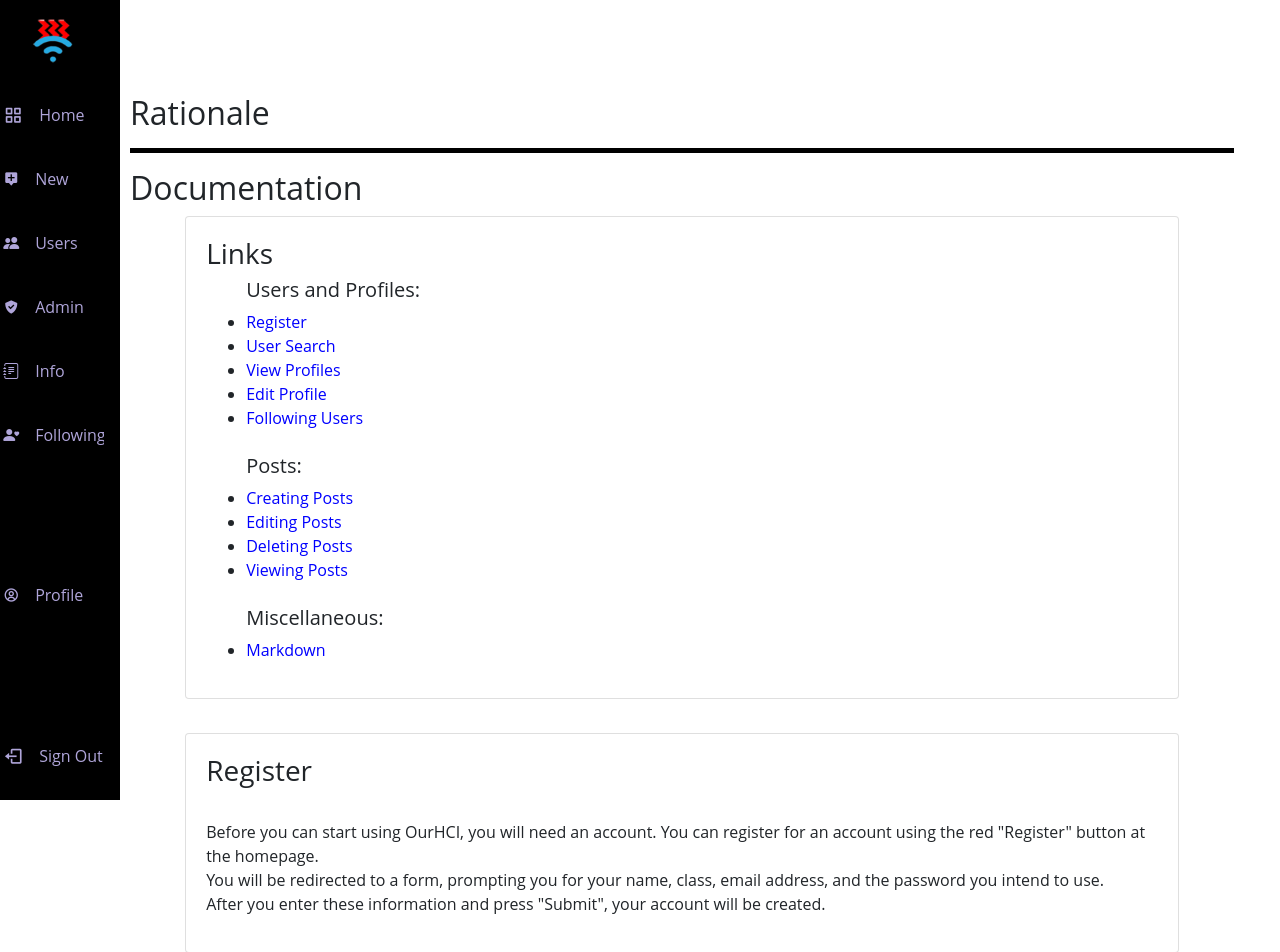
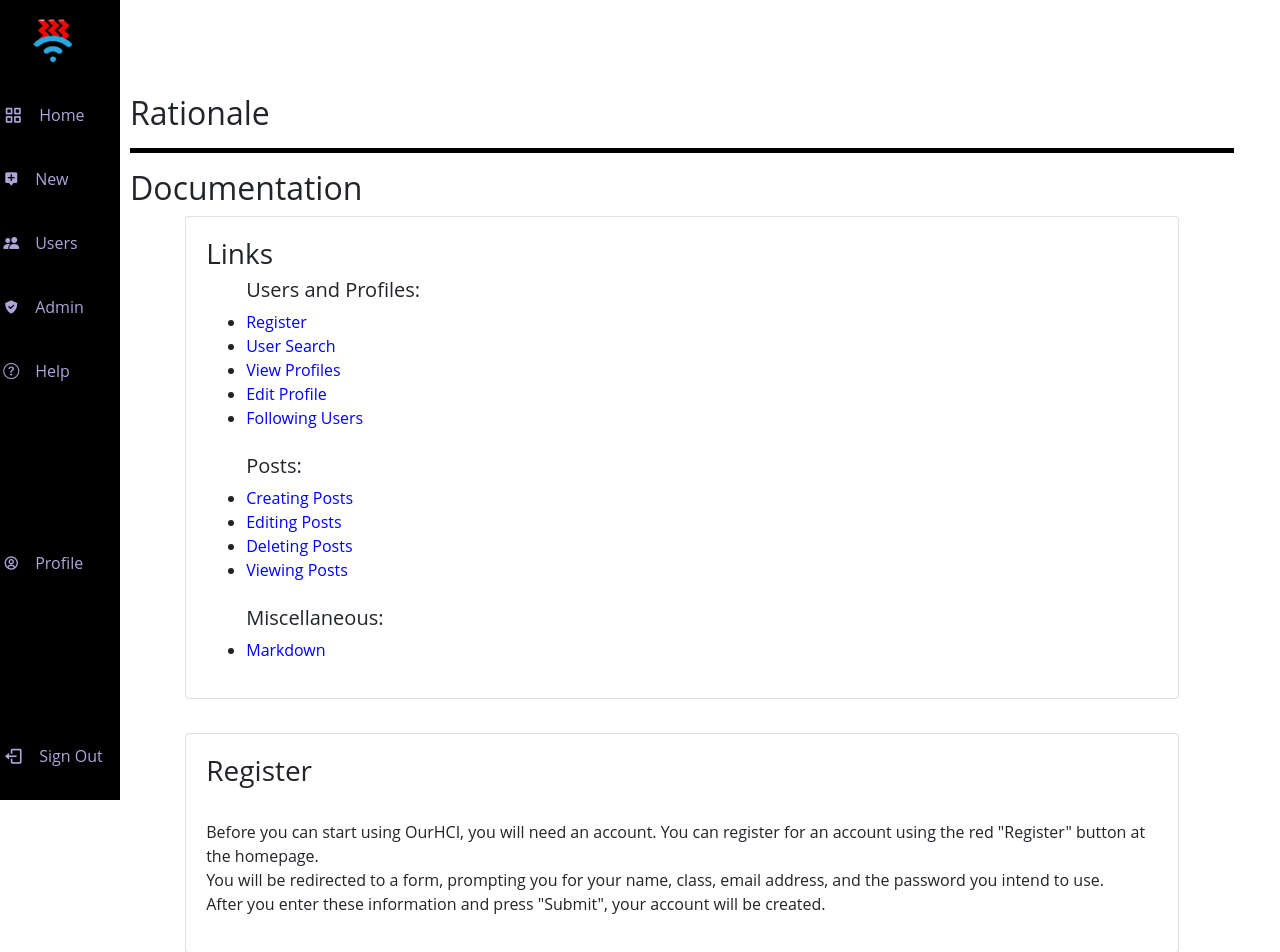
Before and after one commit to lohhaoyuan/hciprojectwork2022, a Django app: page /documentation in a window 1280 px wide. Shown: the top 952 px of the page. Run offline with Django 4.2, Linux system fonts and the light colour scheme; a user stored in the database is signed in.

Commit message:
Filters, Documentation, Complete bs, etc.

```diff
--- a/ourhci/ourapp/templates/ourapp/documentation.html
+++ b/ourhci/ourapp/templates/ourapp/documentation.html
@@ -25,7 +25,7 @@
 
         <h2>Documentation</h2>
         <div>
-            <div class="card" style="width: 90%; height: auto; margin-bottom:2px;margin: 0 auto;float: none; margin-bottom: 10px;">
+            <div class="card">
                 <div class="card-body">
                     <h3>Links</h3>
 
@@ -234,7 +234,7 @@
                         <ol>
                             <li>the "<i class='bx bx-grid-alt nav_icon'></i> Home" tab, under "Posts"</li>
                             <b>and</b>
-                            <li>the <a href="#docs_follow_user">"<i class="bi bi-person-heart"></i> Following"</a> tab, which shows posts by only people you follow.</li>
+                            <li>the <a href="#docs_follow_user">"<i class='bx bx-filter-alt'></i> Following"</a> filter button on the home page, which shows posts by only people you follow.</li>
                         </ol>
                     </p>
                 </div>
--- a/ourhci/ourapp/templates/ourapp/layout.html
+++ b/ourhci/ourapp/templates/ourapp/layout.html
@@ -327,15 +327,10 @@
             </a>
           {% endif %}
           <a href="/documentation" class="nav_link" id="e">
-            <i class='bi bi-journal-text'></i>
-            <span class="nav_name">Info</span>
+            <i class="bi bi-question-circle"></i>
+            <span class="nav_name">Help</span>
           </a>
-          {% if user.is_authenticated %}
-          <a href="/following" class="nav_link" id="f">
-            <i class="bi bi-person-heart"></i>
-            <span class="nav_name">Following</span>
-          </a>
-          {% endif %}
+
         </div>
       </div>
       {% if user.is_authenticated %}
--- a/ourhci/ourapp/views.py
+++ b/ourhci/ourapp/views.py
@@ -24,7 +24,7 @@ class editprofileform(ModelForm):
 class NewForm(forms.Form):
     content = forms.CharField(widget=forms.Textarea)
     # image = forms.FileField(required=False)
-    #image = idk
+    # image = idk
 
 
 # Views
@@ -41,9 +41,9 @@ def index(request):
     developer = user.groups.filter(name='Developer').exists()
     feed = Post.objects.all().order_by('-id')
     return render(request, "ourapp/index.html", {
-        "subhead": "Posts",
         "developer": developer,
         "feed": feed,
+        "unfiltered": True,
     })
 
 @login_required
@@ -303,7 +303,6 @@ def following(request):
     feed = Post.objects.all().filter(user__in=following).order_by('-id')
 
     return render(request, "ourapp/index.html", {
-        "subhead": "Posts (Following)",
         "developer": developer,
         "feed": feed,
     })
```
Also changed, not shown: ourhci/ourapp/templates/ourapp/index.html (+12 -1 lines), ourhci/db.sqlite3.
